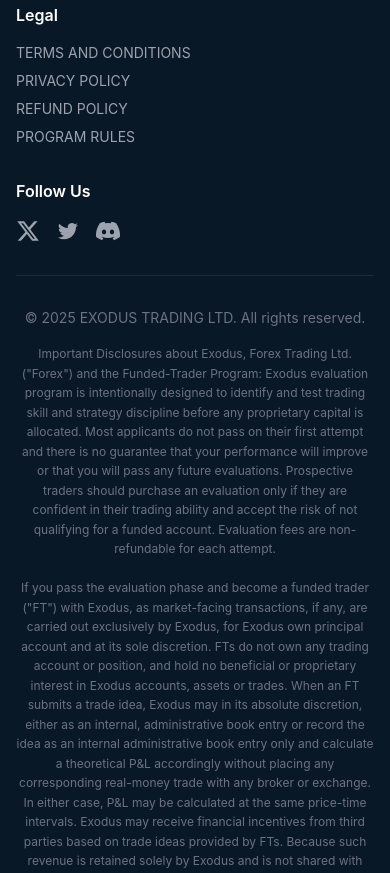
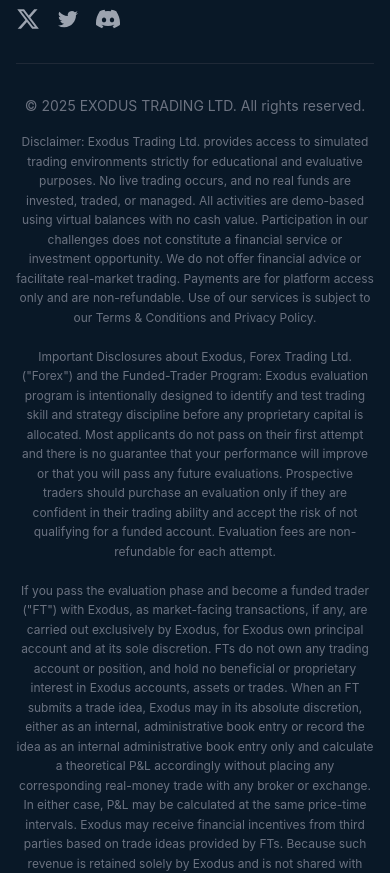
Before and after one commit to jpenny18/exodusprop, a Next.js app: page / in a window 390 px wide. Shown: the part 6960-7833 px from the top of the page. Built offline with nearby package versions, Linux system fonts and the light colour scheme; no server answers.

Commit message:
change to disclaimer

```diff
--- a/app/page.tsx
+++ b/app/page.tsx
@@ -757,7 +757,7 @@
         <div className="max-w-6xl mx-auto">
           <div className="grid md:grid-cols-2 gap-6 md:gap-8">
             {/* Discord */}
-            <div className="bg-gradient-to-br from-purple-600 to-indigo-600 rounded-2xl p-6 md:p-8 shadow-xl">
+            <div className="hidden">
               <h3 className="text-xl md:text-2xl font-bold text-white mb-3 md:mb-4 italic">
                 JOIN OUR DISCORD
               </h3>
@@ -884,6 +884,8 @@
               © {new Date().getFullYear()} EXODUS TRADING LTD. All rights reserved.
             </p>
             <p className="text-xs max-w-4xl mx-auto leading-relaxed">
+              Disclaimer: Exodus Trading Ltd. provides access to simulated trading environments strictly for educational and evaluative purposes. No live trading occurs, and no real funds are invested, traded, or managed. All activities are demo-based using virtual balances with no cash value. Participation in our challenges does not constitute a financial service or investment opportunity. We do not offer financial advice or facilitate real-market trading. Payments are for platform access only and are non-refundable. Use of our services is subject to our Terms & Conditions and Privacy Policy.
+              <br /><br />
               Important Disclosures about Exodus, Forex Trading Ltd. ("Forex") and the Funded-Trader Program:
               Exodus evaluation program is intentionally designed to identify and test trading skill and strategy discipline before any
               proprietary capital is allocated. Most applicants do not pass on their first attempt and there is no
@@ -894,8 +896,7 @@
               position, and hold no beneficial or proprietary interest in Exodus accounts, assets or trades. When an FT submits a trade idea, Exodus may in its absolute discretion, either as an internal, administrative book entry or
               record the idea as an internal administrative book entry only and calculate a
               theoretical P&L accordingly without placing any corresponding real-money trade with any broker or exchange. In either case, P&L may be calculated at the same price-time intervals. Exodus may receive financial incentives from third parties based on trade ideas provided by FTs. Because such revenue is retained solely by Exodus and is not shared with FTs, conflicts of interest
-              may exist between Exodus and each FT, and there is no guarantee that Exodus earns fees each time an evaluation trader fails, and there is no guarantee that Exodus purchases an evaluation, conflicts of interest may also
-              exist between Exodus and each evaluation trader.
+              may exist between Exodus and each FT, Exodus earns fees each time an evaluation trader fails, conflicts of interest may also exist between Exodus and each evaluation trader.
               <br /><br />
               Forex trading involves substantial risk of loss. Past performance is not indicative of future results. Please trade responsibly.
             </p>
```
